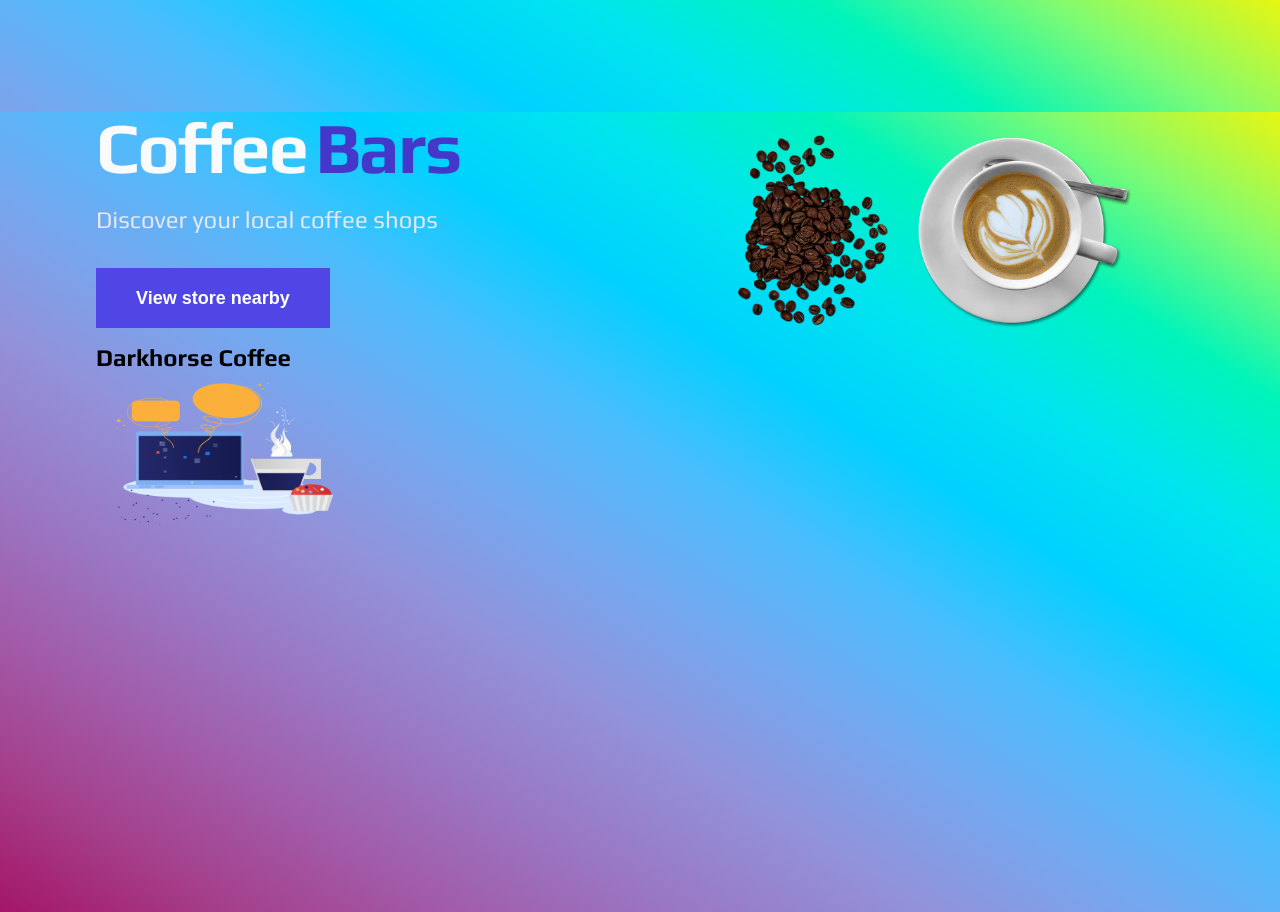
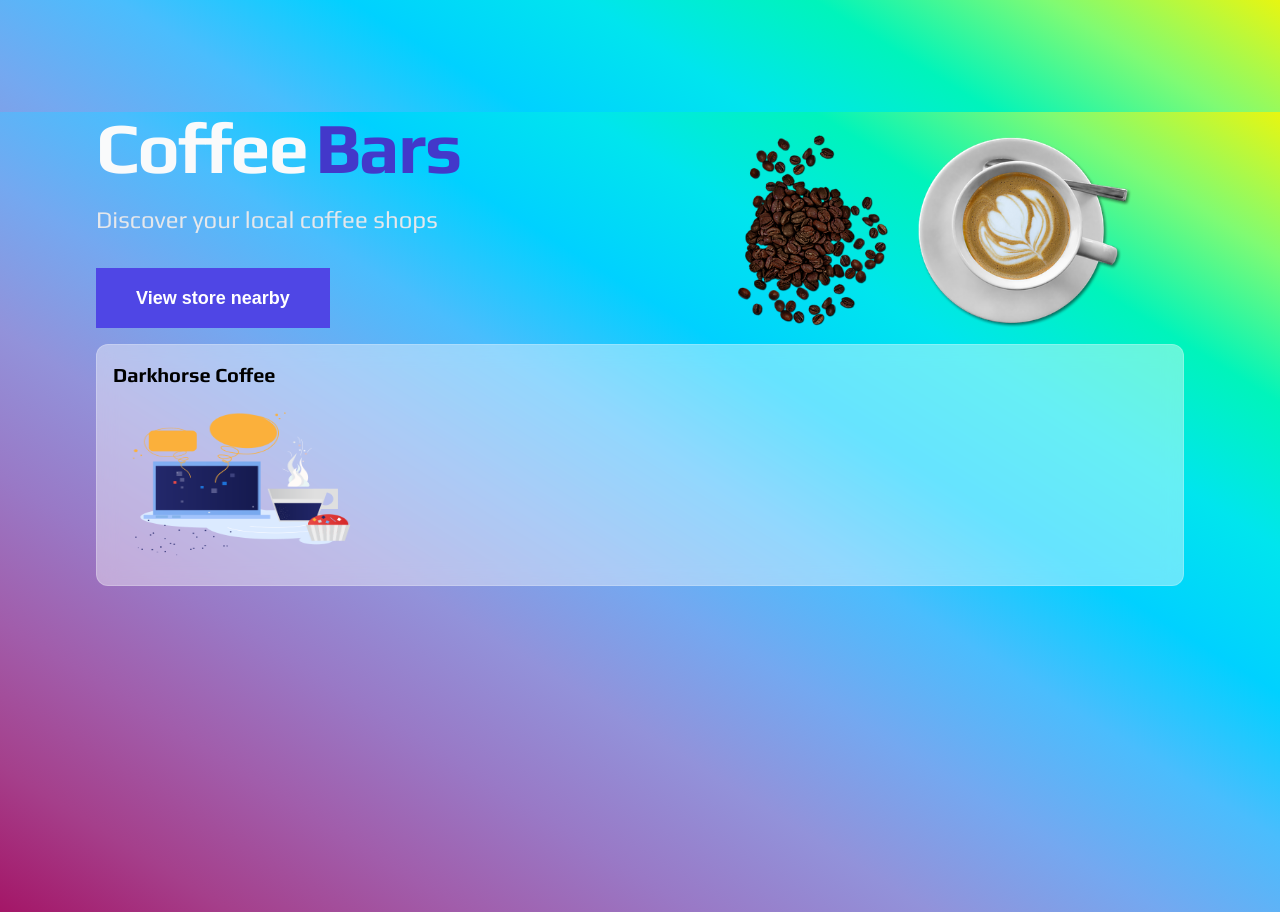
Before and after one commit to Christian-Mar/next_coffee, a Next.js app: page / in a window 1280 px wide. Built offline with nearby package versions, Linux system fonts and the light colour scheme.

Commit message:
classnames package to combine classes

```diff
--- a/components/Card.js
+++ b/components/Card.js
@@ -1,11 +1,26 @@
 import Link from 'next/link';
 import Image from 'next/image';
+import cls from 'classnames';
+import styles from './Card.module.css';
 
- const Card = props => {
+const Card = props => {
 	return (
-		<Link href={props.href}><a>
-			<h2>{props.name}</h2>
-			<Image src={props.imgUrl} width={260} height={160} /></a>
+		<Link href={props.href}>
+			<a className={styles.cardLink}>
+				<div className={cls("glass", styles.container)}>
+					<div className={styles.cardHeaderWrapper}>
+						<h2 className={styles.cardHeader}>{props.name}</h2>
+					</div>
+					<div className={styles.cardImageWrapper}>
+						<Image
+							className={styles.cardImage}
+							src={props.imgUrl}
+							width={260}
+							height={160}
+						/>
+					</div>
+				</div>
+			</a>
 		</Link>
 	);
 };
--- a/components/Card.module.css
+++ b/components/Card.module.css
@@ -0,0 +1,56 @@
+.cardLink {
+  margin: auto;
+  --tw-shadow: 0 20px 25px -5px rgba(0, 0, 0, 0.1),
+    0 10px 10px -5px rgba(0, 0, 0, 0.04);
+  box-shadow: 0 0 transparent, 0 0 #0000, 0 0 transparent, 0 0 #0000,
+    0 0 transparent;
+
+  border-color: var(--text-white-100);
+  border-radius: 0.75rem /* 12px */;
+}
+
+.container {
+  border-radius: 0.75rem /* 12px */;
+  padding-top: 0.25rem /* 4px */;
+  padding-bottom: 0.25rem /* 4px */;
+  padding-bottom: 1.25rem /* 20px */;
+  padding-left: 1rem /* 16px */;
+  padding-right: 1rem /* 16px */;
+
+  backdrop-filter: blur(10px);
+}
+
+.cardHeaderWrapper {
+  margin-top: 0.75rem /* 12px */;
+  margin-bottom: 0.75rem /* 12px */;
+}
+
+.cardHeader {
+  text-overflow: ellipsis;
+  white-space: nowrap;
+  font-size: 1.25rem /* 20px */;
+  line-height: 1.75rem /* 28px */;
+  font-weight: 800;
+  overflow: hidden;
+  width: 16rem /* 256px */;
+}
+
+.cardImageWrapper {
+  color: var(--text-white-100);
+}
+
+.cardImage {
+  border-radius: 0.75rem /* 12px */;
+}
+
+@media (min-width: 1024px) {
+  .cardHeader {
+    width: 16rem /* 256px */;
+  }
+}
+
+@media (min-width: 768px) {
+  .cardHeader {
+    width: 16rem /* 256px */;
+  }
+}
--- a/package.json
+++ b/package.json
@@ -8,6 +8,7 @@
     "lint": "next lint"
   },
   "dependencies": {
+    "classnames": "^2.3.1",
     "next": "12.0.10",
     "react": "17.0.2",
     "react-dom": "17.0.2"
```
Also changed, not shown: 1 other file (tests, documents, lock files or other folders).
